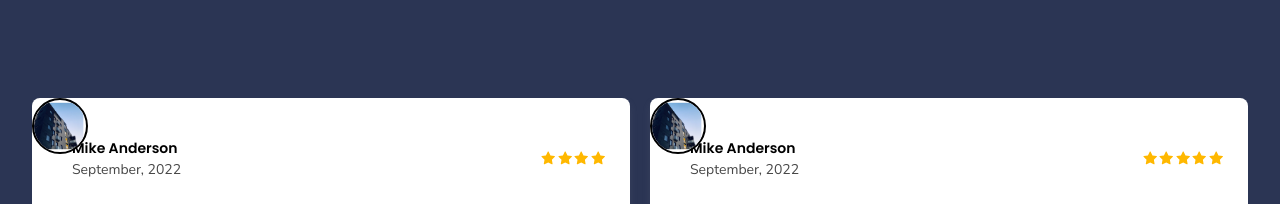
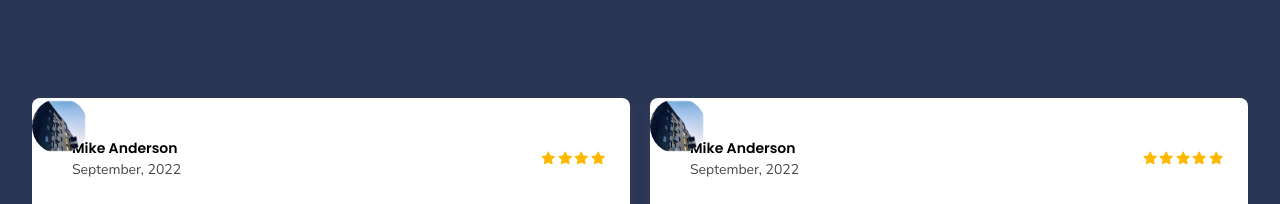
Before and after one commit to joelebukatobi/imperial-comfort-suites, a Next.js app in the folder frontend/: page / in a window 1280 px wide. Shown: the part 4028-4232 px from the top of the page. Built offline with nearby package versions, Linux system fonts and the light colour scheme.

Commit message:
Fixed enquiry button on home page

```diff
--- a/frontend/src/assets/styles/global/pages/index.module.scss
+++ b/frontend/src/assets/styles/global/pages/index.module.scss
@@ -163,7 +163,7 @@
           height: 5.6rem !important;
           width: 5.6rem !important;
           border-radius: 100% !important;
-          border: 2px solid black;
+          background-size: contain;
         }
       }
     }
--- a/frontend/src/components/global/layouts/Layout.js
+++ b/frontend/src/components/global/layouts/Layout.js
@@ -22,6 +22,7 @@ export default function Layout({ children, pageTitle, description, keywords }) {
   const [maxPrice, setMaxPrice] = useState('');
   // Assign next/router to a variable
   const pathname = useRouter().pathname;
+  const navigate = useRouter().push;
 
   return (
     <>
@@ -53,7 +54,13 @@ export default function Layout({ children, pageTitle, description, keywords }) {
                   Do you have a property in Dallas, Texas you’d like to rent? Imperial Comfort Suites is your bridge
                   between your property and people looking to rent.
                 </p>
-                <Button>Make an Enquiry</Button>
+                <Button
+                  onClick={() => {
+                    navigate('/contact');
+                  }}
+                >
+                  Make an Enquiry
+                </Button>
               </main>
               <section>
                 <figure>
```
